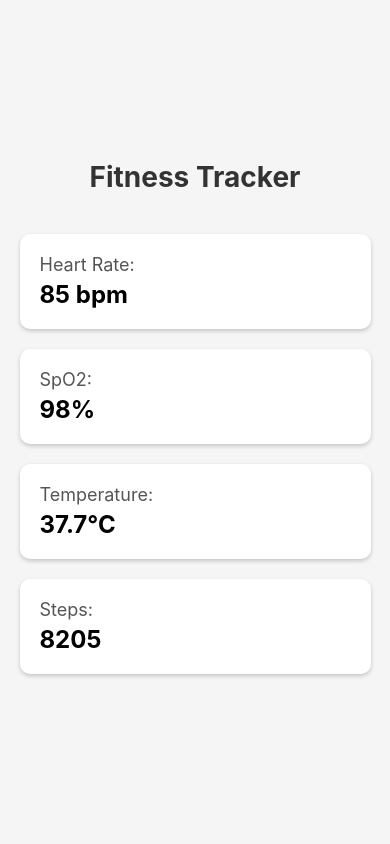
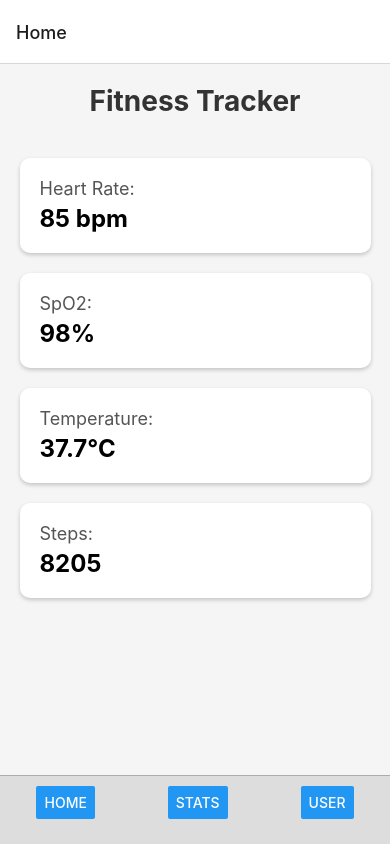
Before and after one commit to Dario2512/Fitness-Tracker, a React Native app: screen /Home in a window 390 px wide. Built offline with nearby package versions, Linux system fonts and the light colour scheme.

Commit message:
Stats and User page

```diff
--- a/App.js
+++ b/App.js
@@ -1,9 +1,20 @@
-import React from 'react';
+import { NavigationContainer } from '@react-navigation/native';
+import { createNativeStackNavigator } from '@react-navigation/native-stack';
+import * as React from 'react';
 import HomeScreen from './HomeScreen';
+import StatsScreen from './StatsScreen';
+import UserScreen from './UserScreen';
 
+const Stack = createNativeStackNavigator();
 
-const App = () => {
-  return <HomeScreen />;
-};
-
-export default App;
+export default function App() {
+  return (
+    <NavigationContainer>
+      <Stack.Navigator initialRouteName="SignInScreen">
+        <Stack.Screen name="Home" component={HomeScreen} />
+        <Stack.Screen name="User" component={UserScreen} />
+        <Stack.Screen name="Stats" component={StatsScreen} />
+      </Stack.Navigator>
+    </NavigationContainer>
+  );
+}
--- a/HomeScreen.js
+++ b/HomeScreen.js
@@ -1,7 +1,10 @@
+import { useNavigation } from '@react-navigation/native';
 import React, { useEffect, useState } from 'react';
-import { ScrollView, StyleSheet, Text, View } from 'react-native';
+import { Button, ScrollView, StyleSheet, Text, View } from 'react-native';
 
 const HomeScreen = () => {
+  const navigation = useNavigation();
+
   const [heartRate, setHeartRate] = useState(0);
   const [spO2, setSpO2] = useState(0);
   const [temperature, setTemperature] = useState(0);
@@ -13,13 +16,15 @@ const HomeScreen = () => {
       setSpO2(Math.floor(Math.random() * (100 - 90 + 1) + 90));
       setTemperature((Math.random() * (38 - 36) + 36).toFixed(1));
       setSteps(Math.floor(Math.random() * 10000));
-    }, 3000); // refresh la 3 sec
+    }, 3000);
 
     return () => clearInterval(interval);
   }, []);
 
   return (
-    <ScrollView contentContainerStyle={styles.container}>
+    <View style={styles.container}>
+      {/*Scrollabel part */}
+      <ScrollView contentContainerStyle={styles.scrollContent}>
         <Text style={styles.header}>Fitness Tracker</Text>
 
         <View style={styles.card}>
@@ -42,16 +47,26 @@ const HomeScreen = () => {
           <Text style={styles.value}>{steps}</Text>
         </View>
       </ScrollView>
+
+      {/* Buttons on the buttom of the screen */}
+      <View style={styles.buttonContainer}>
+        <Button title="Home" onPress={() => navigation.navigate('Home')} />
+        <Button title="Stats" onPress={() => navigation.navigate('Stats')} />
+        <Button title="User" onPress={() => navigation.navigate('User')} />
+      </View>
+    </View>
   );
 };
 
 const styles = StyleSheet.create({
   container: {
-    flexGrow: 1,
+    flex: 1,
+    backgroundColor: '#F5F5F5',
+  },
+  scrollContent: {
     justifyContent: 'center',
     alignItems: 'center',
     paddingVertical: 20,
-    backgroundColor: '#F5F5F5',
   },
   header: {
     fontSize: 28,
@@ -81,6 +96,15 @@ const styles = StyleSheet.create({
     color: '#000',
     marginTop: 5,
   },
+  buttonContainer: {
+    flexDirection: 'row',
+    justifyContent: 'space-around',
+    paddingBottom: 25,
+    paddingTop: 10,
+    backgroundColor: '#ddd',
+    borderTopWidth: 1,
+    borderTopColor: '#acacac',
+  },
 });
 
 export default HomeScreen;
--- /dev/null
+++ b/StatsScreen.js
@@ -0,0 +1,23 @@
+import React from 'react';
+import { StyleSheet, Text, View } from 'react-native';
+
+const StatsScreen = () => {
+  return (
+    <View style={styles.container}>
+      <Text style={styles.text}>Statistics Overview</Text>
+    </View>
+  );
+};
+
+const styles = StyleSheet.create({
+  container: {
+    flex: 1,
+    justifyContent: 'center',
+    alignItems: 'center',
+  },
+  text: {
+    fontSize: 24,
+  },
+});
+
+export default StatsScreen;
--- /dev/null
+++ b/UserScreen.js
@@ -0,0 +1,23 @@
+import React from 'react';
+import { StyleSheet, Text, View } from 'react-native';
+
+const UserScreen = () => {
+  return (
+    <View style={styles.container}>
+      <Text style={styles.text}>User Profile Information</Text>
+    </View>
+  );
+};
+
+const styles = StyleSheet.create({
+  container: {
+    flex: 1,
+    justifyContent: 'center',
+    alignItems: 'center',
+  },
+  text: {
+    fontSize: 24,
+  },
+});
+
+export default UserScreen;
```
Also changed, not shown: package.json (+10 -3 lines), 1 other file (tests, documents, lock files or other folders). Lines whose indentation alone changed are shown as unchanged.
